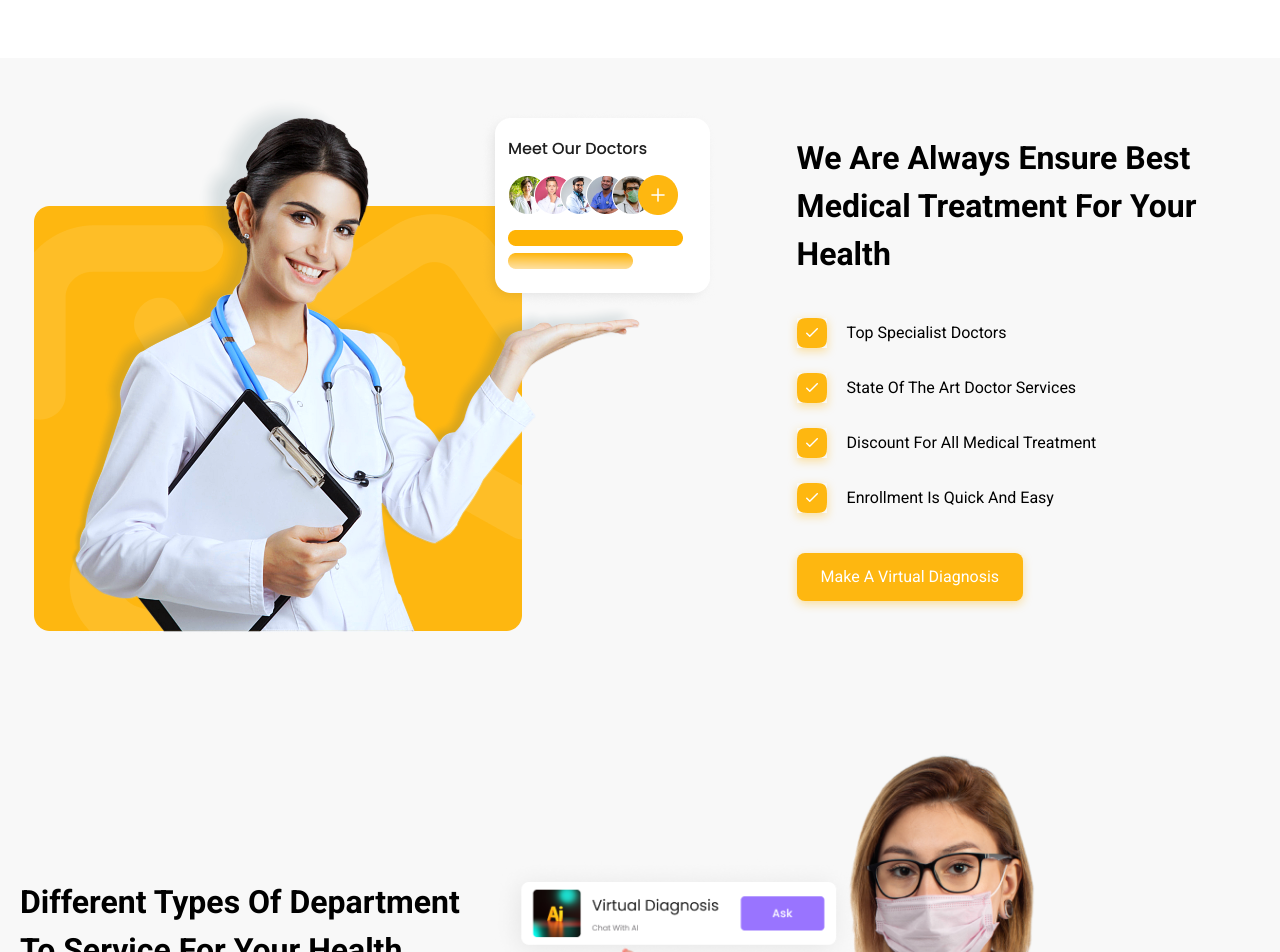
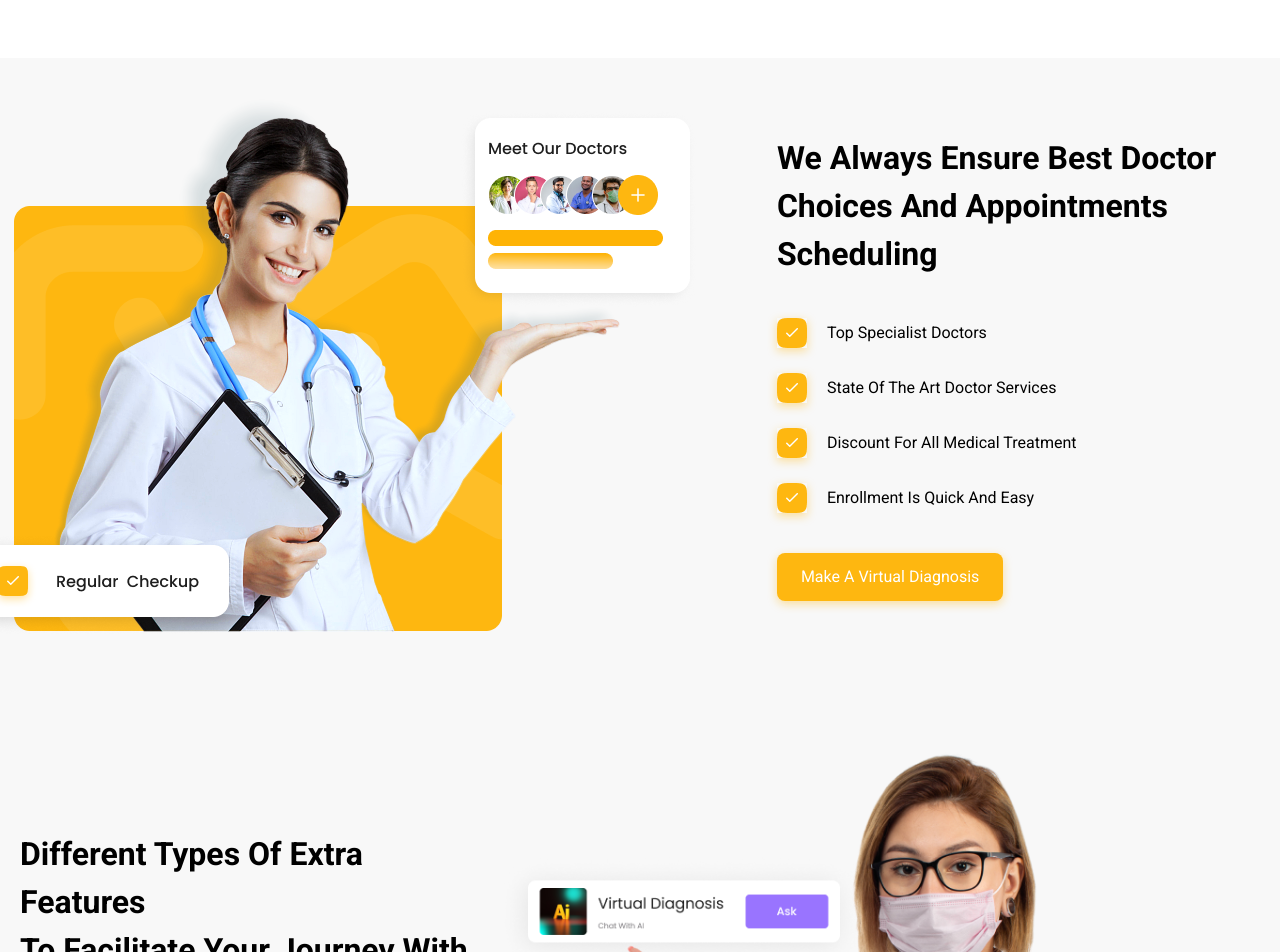
Before and after one commit to Mehdi-Guendouz/IWD23-hackathon, a React (Create React App) app in the folder client/: page / in a window 1280 px wide. Shown: the part 1560-2512 px from the top of the page. Built offline with nearby package versions, Linux system fonts and the light colour scheme.

Commit message:
landing page

```diff
--- a/client/src/components/Treatment/Treatment.jsx
+++ b/client/src/components/Treatment/Treatment.jsx
@@ -11,7 +11,7 @@ const Treatment = () => {
                     <img src="./img/treatment.png" alt="treatment" className='treat' />
                 </div>
                 <div className="right">
-                    <h2>we are always ensure best <br /> medical treatment for your <br /> health </h2>
+                    <h2>we always ensure best Doctor <br /> choices and appointments <br /> scheduling </h2>
                     <div className="items">
                         <div className="check-item">
                             <img src="./icons/check.png" alt="check" />
--- a/client/src/components/Treatment/treatment.scss
+++ b/client/src/components/Treatment/treatment.scss
@@ -20,7 +20,8 @@
             .regular{
                 position: absolute;
                 bottom: 0;
-                transform: translate(-50px, 0);
+                transform: translate(-100px, 0);
+                z-index: 10;
             }
 
             .treat{
--- a/client/src/components/service/Services.jsx
+++ b/client/src/components/service/Services.jsx
@@ -7,7 +7,7 @@ const Services = () => {
         <div className='container-services '>
             <div className="wrapper">
                 <div className="right">
-                    <h2>Different Types Of Department <br /> To Service For Your Health</h2>
+                    <h2>Different Types Of extra features <br />to facilitate your journey with <br />your doctor</h2>
                     <p>ln terms of patient demand we have different sort of departement <br /> to serve best treatment in the city</p>
                     <div className="items">
                         <div className="check-item">
```
Also changed, not shown: client/src/pages/MedicalHistory.jsx (added, +11 -0 lines).
